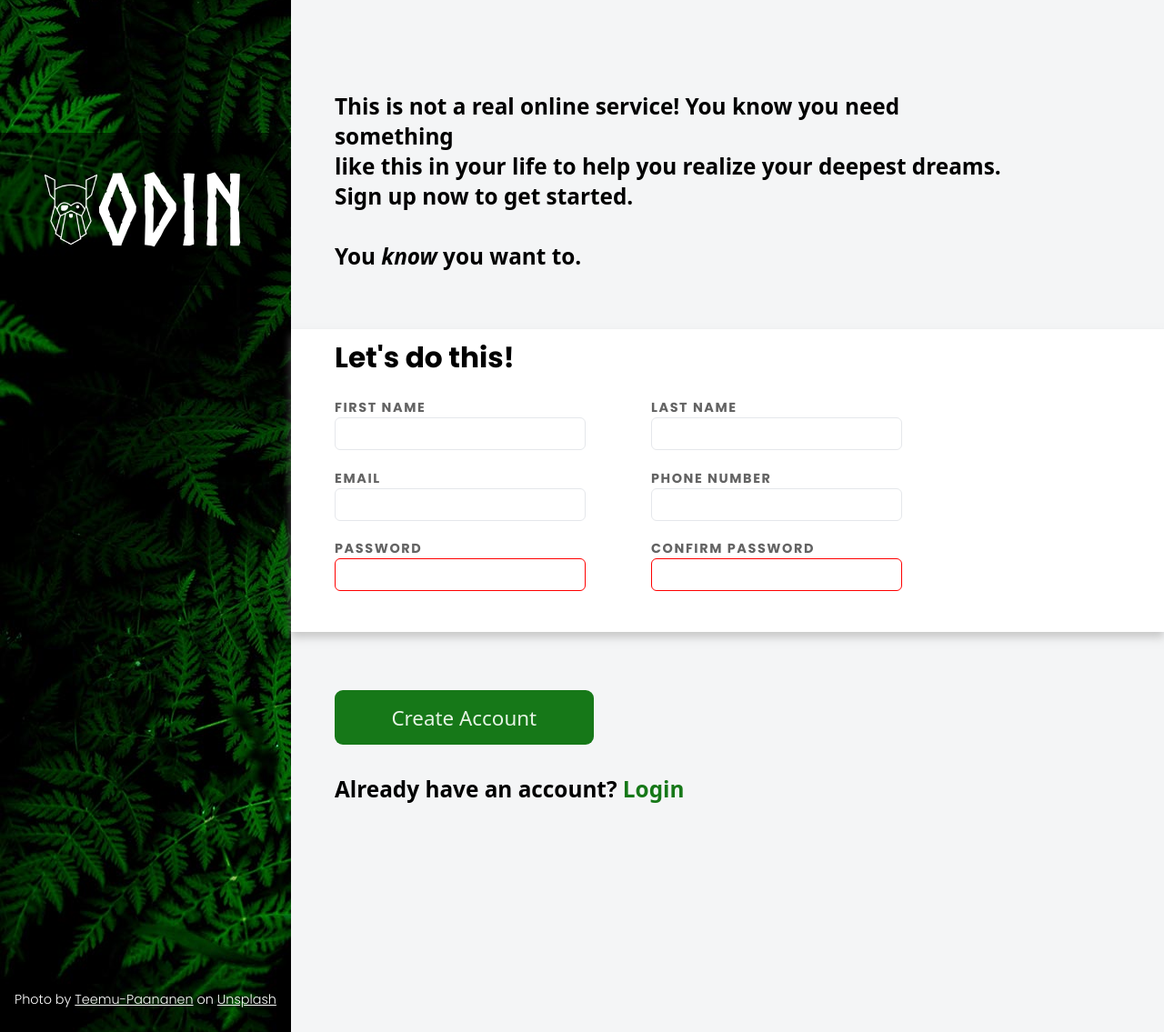
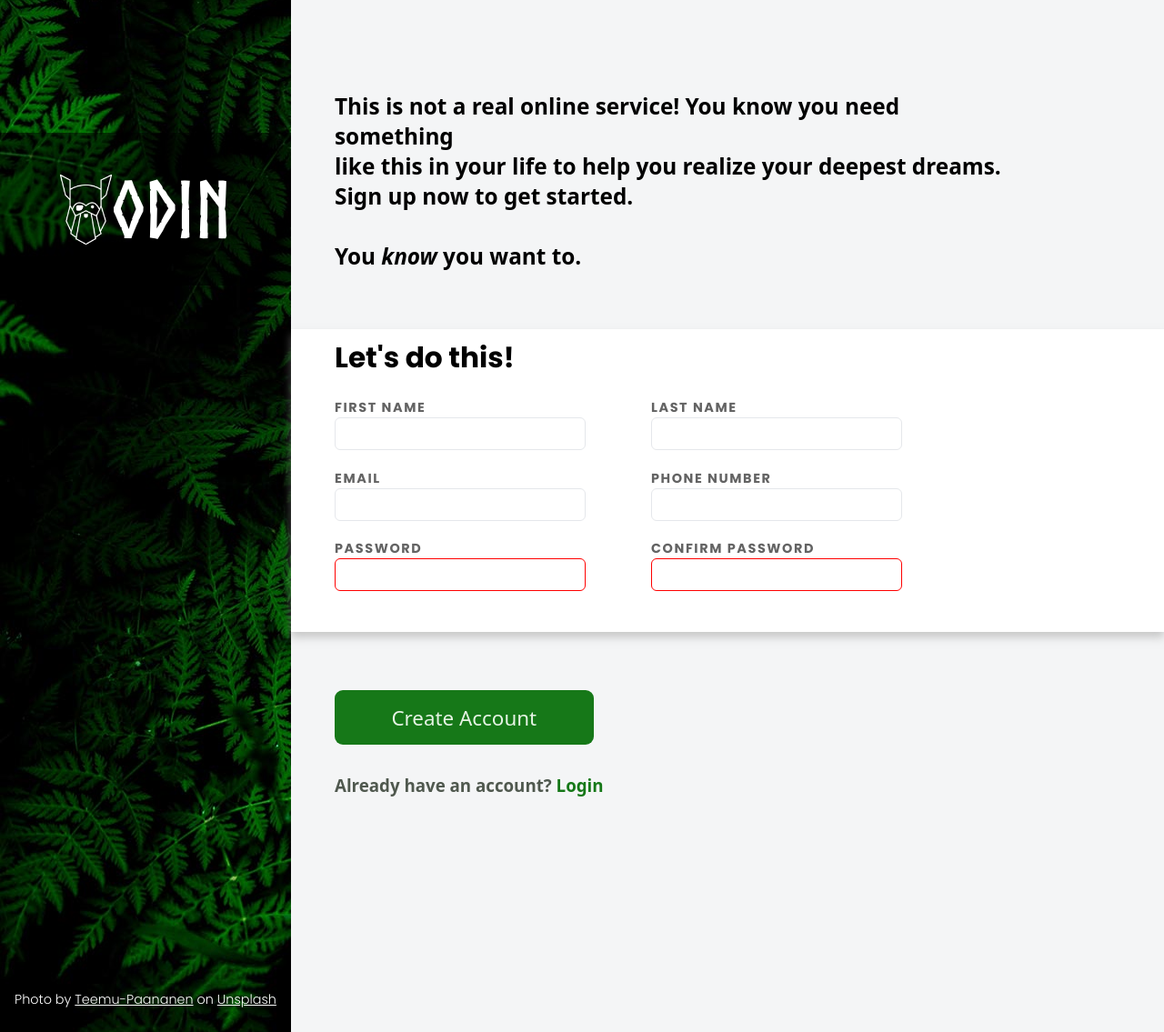
Before and after one commit to powermate25/sign-up-form, a plain HTML site: page index.html in a window 1280 px wide. Shown: the top 1135 px of the page at 91% size. Drawn offline with Linux system fonts and the light colour scheme; a web font is replaced by a local one.

Commit message:
Checkpoint save: Sign-up form project done. - third section items color adjust - Submit button size adjust. - Minor design edits

```diff
--- a/style.css
+++ b/style.css
@@ -44,7 +44,7 @@ div {
     margin: 12.9rem 0 0 0;
     color: #ffffff;
     font-family: Norse;
-    font-size: 54px ;
+    font-size: 2.7rem;
 }
 .footer-credit {
     display: flex;
@@ -214,5 +214,9 @@ a, href{
 .cta-section {
     margin: 2rem 0;
     background-color: oklch(97% 0.5% 270);
+    font-size: 1rem;
+}
 
+.cta-section h3 {
+    color: oklch(45% 5% 143);
 }
```
